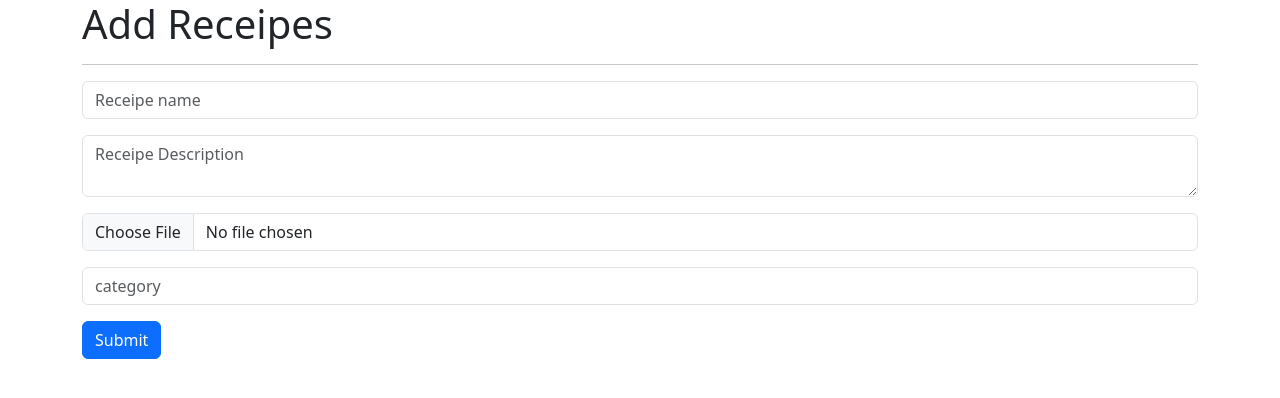
After one commit to Aditya-1406/Receipe_django, a Django app: template vegetables/templates/CreateReceipe.html in a window 1280 px wide. The commit adds this page. Shown: the top 398 px of the page. Run offline with Django 3.2, Linux system fonts and the light colour scheme; the template is opened without the code that fills it, so the values that code supplies are empty.

Commit message:
Add receipe added functionality

```diff
--- /dev/null
+++ b/vegetables/templates/CreateReceipe.html
@@ -0,0 +1,31 @@
+{% extends 'base.html'%}
+{% block title %} Add Receipes {%endblock%}
+
+
+{%block content%}
+<div class="container">
+    <h1> Add Receipes </h1>
+    <hr>
+
+    <form method="post" enctype="multipart/form-data">
+        {%csrf_token%}
+        <div class="mb-3">
+            <input type="text" class="form-control" name="receipe_name" placeholder="Receipe name">
+        </div>
+
+        <div class="mb-3">
+            <textarea class="form-control" name="receipe_description" placeholder="Receipe Description"></textarea>
+        </div>
+
+        <div class="mb-3">
+            <input type="file" class="form-control" name="image" placeholder="upload image">
+        </div>
+
+        <div class="mb-3">
+            <input type="text" class="form-control" name="category" placeholder="category">
+        </div>
+
+        <button type="submit" class="btn btn-primary">Submit</button>
+    </form>
+
+    {%endblock%}
--- a/vegetables/urls.py
+++ b/vegetables/urls.py
@@ -2,5 +2,6 @@ from django.urls import path
 from . import views
 
 urlpatterns = [
-    path('getAllReceipe/',views.getAllReceipe,name= 'getAllReceipe')
+    path('getAllReceipe/',views.getAllReceipe,name= 'getAllReceipe'),
+    path('addReceipe/',views.addReceipe,name='addReceipe'),
 ]
```
Also changed, not shown: vegetables/templates/AllReceipe.html (+8 -5 lines), vegetables/views.py (+26 -1 lines), db.sqlite3, media/vegpic/t78991t_crumble_625x300_27_November_24_ZZVrxby.webp (added).
